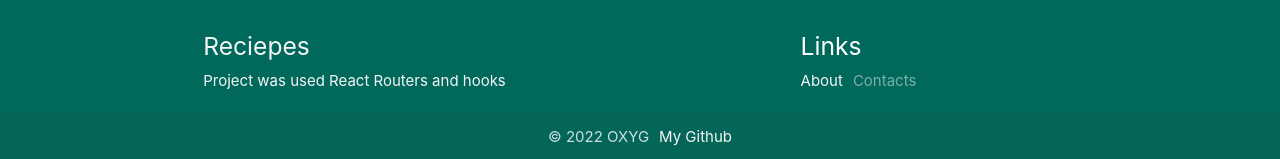
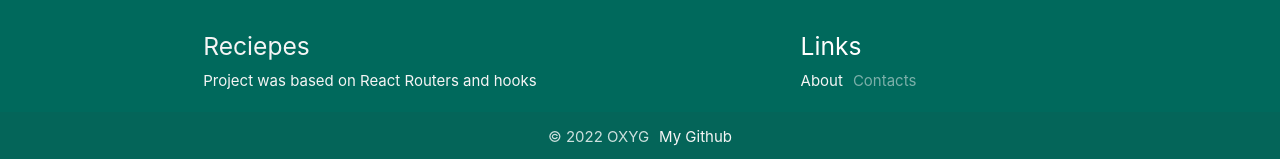
Before and after one commit to oxymc/react-food, a React (Create React App) app: page /react-food/contacts in a window 1280 px wide. Shown: the part 638-797 px from the top of the page. Built offline with nearby package versions, Linux system fonts and the light colour scheme.

Commit message:
changed text in footer

```diff
--- a/src/layouts/Footer.jsx
+++ b/src/layouts/Footer.jsx
@@ -8,7 +8,7 @@ const Footer = () => {
           <div className="col l6 s12">
             <h5 className="white-text"><NavLink to="/" className="grey-text text-lighten-4">Reciepes</NavLink></h5>
             <p className="grey-text text-lighten-4">
-              Project was used React Routers and hooks
+              Project was based on React Routers and hooks
             </p>
           </div>
           <div className="col l4 offset-l2 s12">
```
